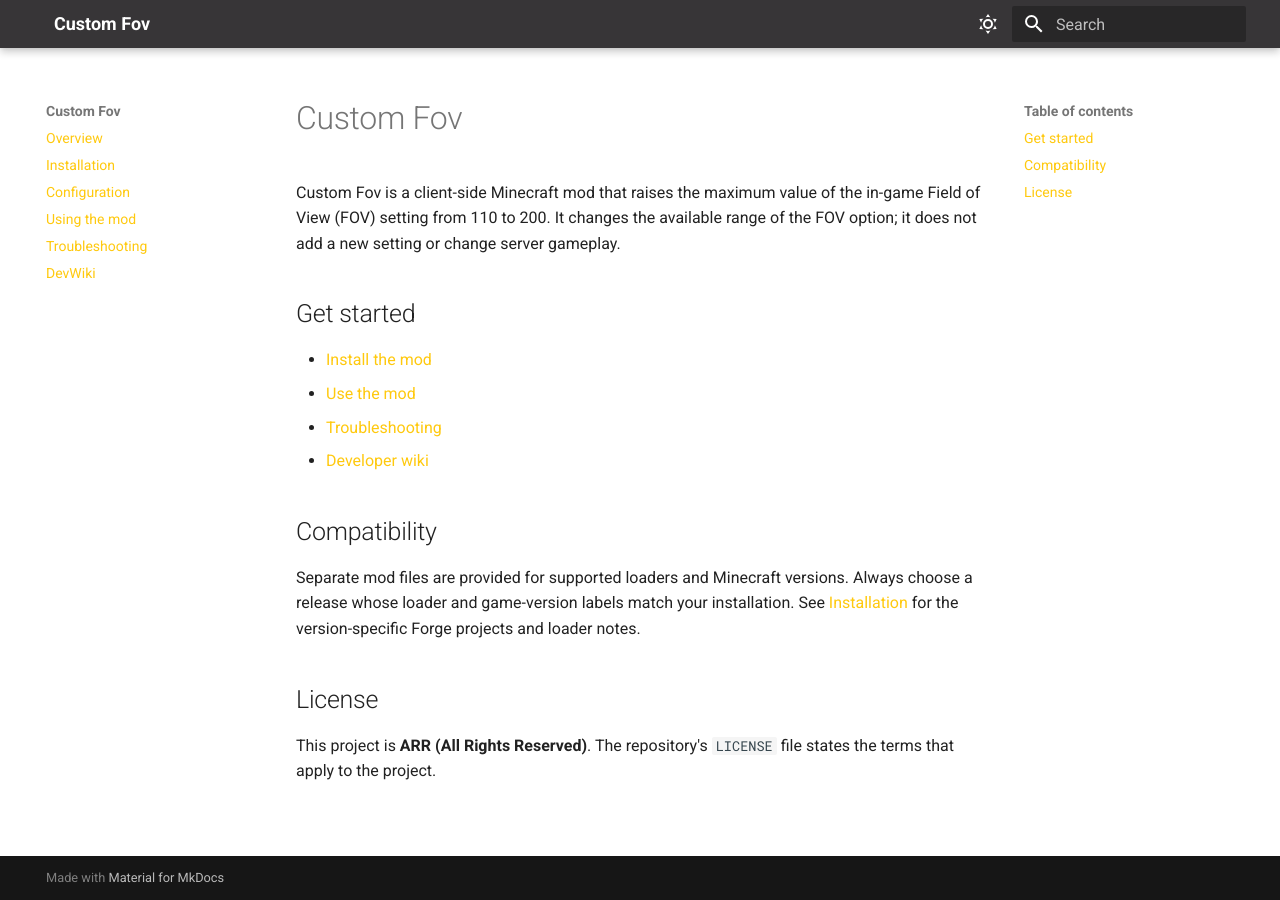
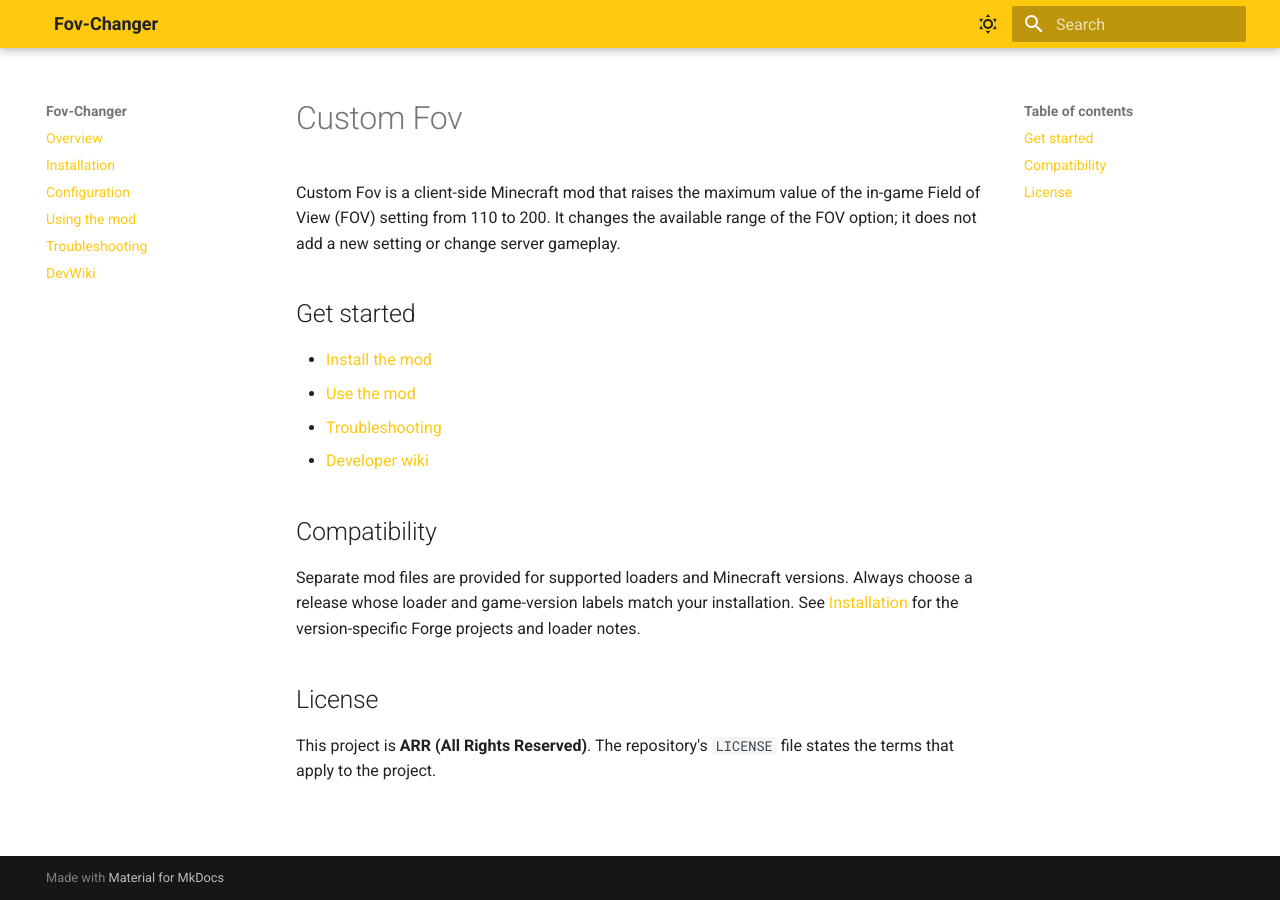
Before and after one commit to nexi449/FoV-Changer, an MkDocs documentation site: the page built from docs/index.md, in a window 1280 px wide. Built offline with MkDocs 1.6.1 and Material for MkDocs 9.7.7, drawn with Linux system fonts in a browser that asks for light colours.

Commit message:
Little Wiki update :D
Co-authored-by: Copilot <223556219+Copilot@users.noreply.github.com>

```diff
--- a/docs/stylesheets/extra.css
+++ b/docs/stylesheets/extra.css
@@ -4,6 +4,25 @@
   --md-primary-fg-color--dark: #373537;
   --md-accent-fg-color: #ffc90e;
   --md-typeset-a-color: #ffc90e;
+}
+
+.md-header {
+  background-color: #ffc90e;
+  color: #1e2129;
+}
+
+.md-header .md-icon {
+  color: #1e2129;
+}
+
+.md-header__title,
+.md-header__topic {
+  color: #1e2129;
+}
+
+.md-header .md-search .md-icon,
+.md-header .md-search__input {
+  color: #fff;
 }
 
 [data-md-color-scheme="slate"] {
--- a/mkdocs.yml
+++ b/mkdocs.yml
@@ -1,5 +1,5 @@
-site_name: Custom Fov
-site_description: Documentation for the Custom Fov Minecraft mod
+site_name: Fov-Changer
+site_description: Documentation for the Fov-Changer Minecraft mod
 
 theme:
   name: material
```
